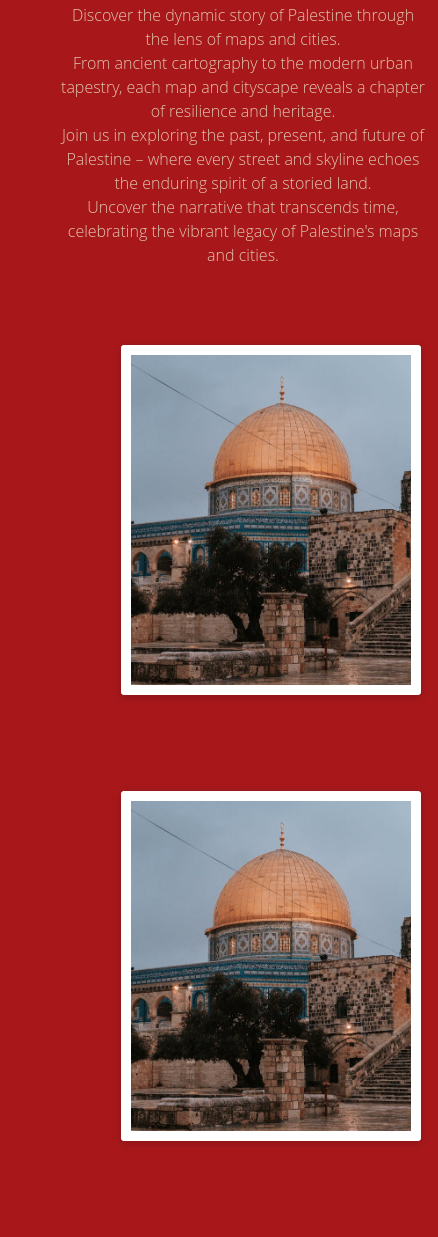
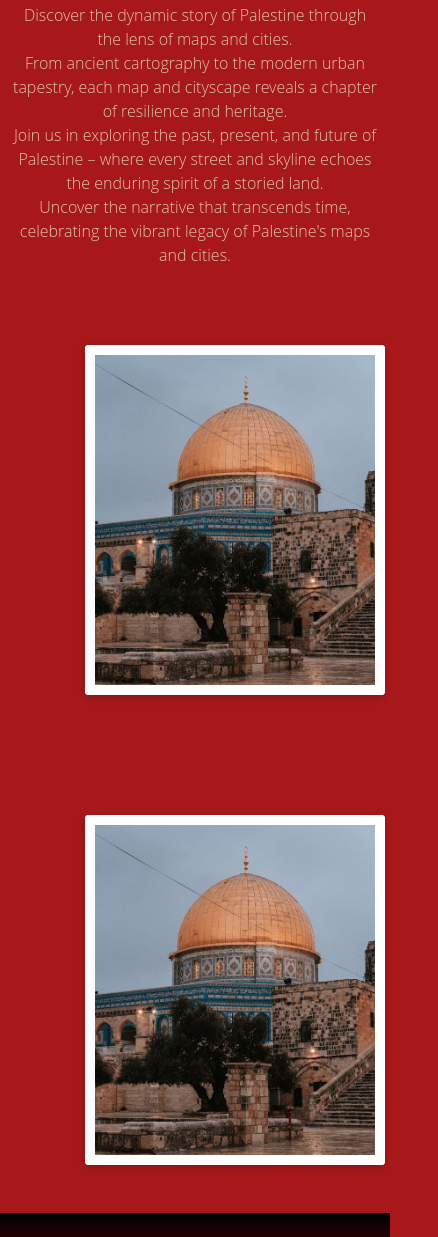
Before and after one commit to Fawzy-Moawad/6.16.48, a plain HTML site: page maps&cities.html in a window 390 px wide. Shown: the part 1263-2500 px from the top of the page, 438 px wide, since content can reach past the window. Drawn offline with Linux system fonts and the light colour scheme; a script that the page names is missing.

Commit message:
make the rest of the pages sections responsive.

```diff
--- a/maps&cities.html
+++ b/maps&cities.html
@@ -105,7 +105,7 @@
 
                             <!--=====gallery sction======-->
         <section id="maps&cities">
-            <div class="container m-5">
+            <div class="container mt-5">
                 <div class="section-title">
                     <h2><span>Embark on a Journey Through</span> Palestine's Maps and Cities</h2>
                     <p>
@@ -115,13 +115,14 @@
                         Uncover the narrative that transcends time, celebrating the vibrant legacy of Palestine's maps and cities.
                     </p>
                 </div>
-                <div class="row">
+                <div class="row g-4">
 
-                    <div class="col-md-6 p-5">
+                    <div class="col-md-6">
+                        <div class="p-5">
                             <div class="map-box">
                                 <div class="map-card">
                                     <div class="map-imgBx">
-                                    <img src="./img/gallery/00.jpeg" loading="lazy" alt="images">
+                                        <img src="./img/gallery/00.jpeg" loading="lazy" alt="images" class="img-fluid">
                                     </div>
                                     <div class="map-details">
                                         <h2><span>Maps</span></h2>
@@ -129,12 +130,14 @@
                                 </div>
                             </div>
                         </div>
+                    </div>
 
-                    <div class="col-md-6 p-5">
+                    <div class="col-md-6">
+                        <div class="p-5">
                             <div class="map-box">
                                 <div class="map-card">
                                     <div class="map-imgBx">
-                                    <img src="./img/gallery/00.jpeg" loading="lazy" alt="images">
+                                        <img src="./img/gallery/00.jpeg" loading="lazy" alt="images" class="img-fluid">
                                     </div>
                                     <div class="map-details">
                                         <h2><span>Cities</span></h2>
@@ -143,7 +146,7 @@
                             </div>
                         </div>
                     </div>
-
+                </div>
             </div>
         </section>
 
```
Also changed, not shown: contact.html (+4 -4 lines). Lines whose indentation alone changed are shown as unchanged.
